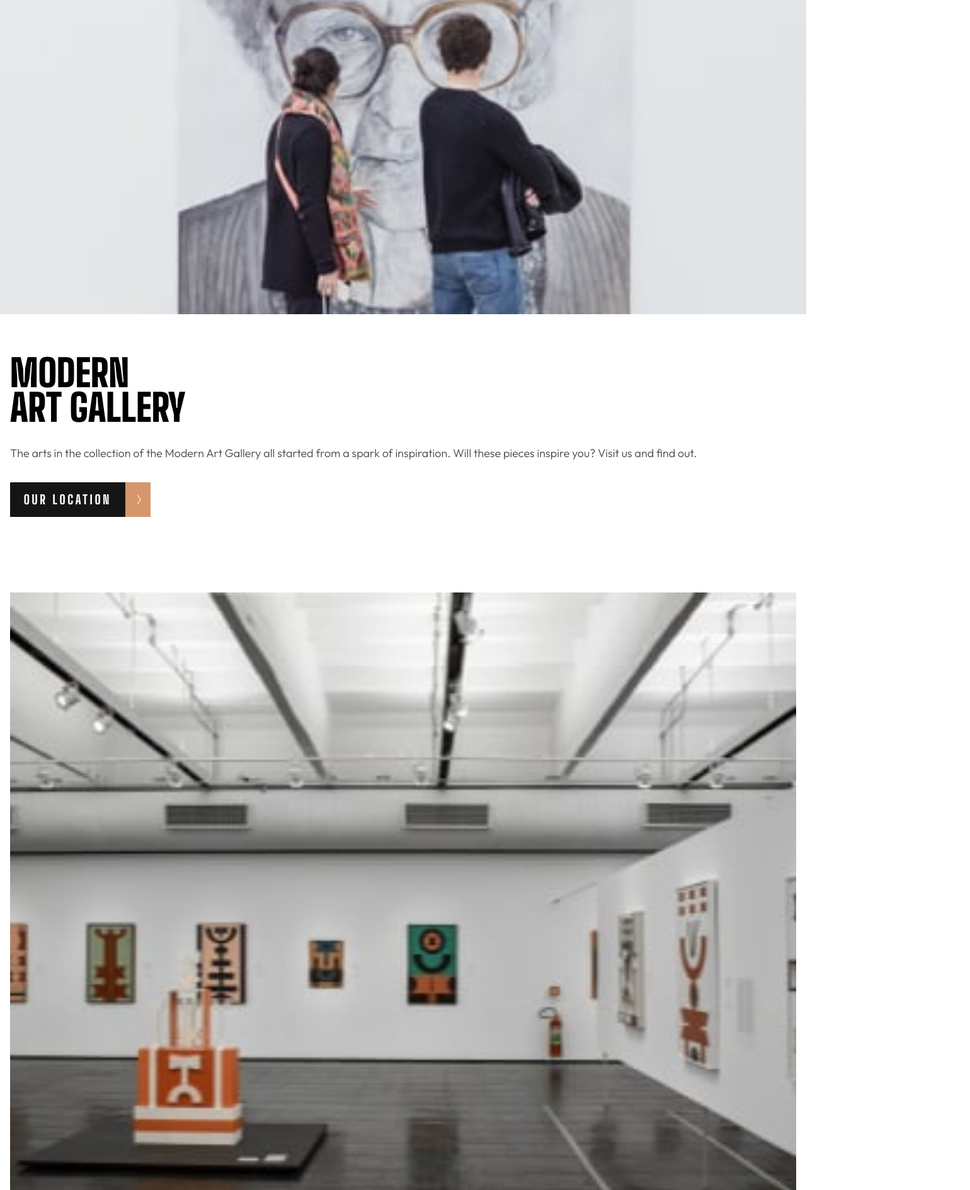
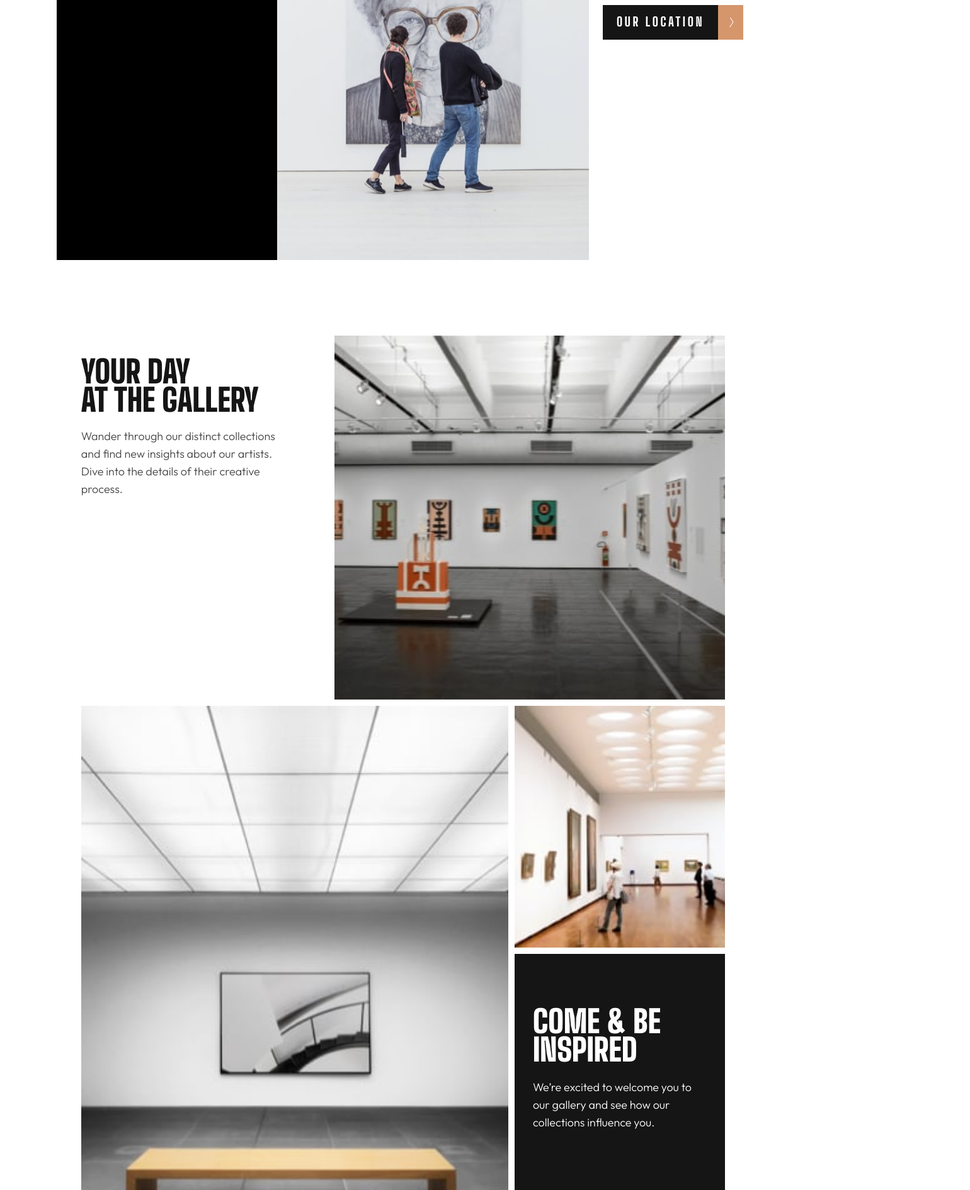
Before and after one commit to haribhuju/Art-Gallery, a plain HTML site: page main/index.html in a window 1280 px wide. Shown: the part 320-2210 px from the top of the page at 63% size, 1540 px wide, since content can reach past the window. Drawn offline with Linux system fonts and the light colour scheme.

Commit message:
auto generated css from scss

```diff
--- a/main/main.css
+++ b/main/main.css
@@ -33,7 +33,9 @@ img {
 }
 
 .wrapper {
+  max-width: 1100px;
   padding: 0 1.6rem;
+  margin: 0 auto;
 }
 
 .header {
@@ -135,6 +137,14 @@ img {
   font-weight: 300;
 }
 
+.tablet {
+  display: none;
+}
+
+.desktop {
+  display: none;
+}
+
 .footer {
   margin-top: 12rem;
   background-color: #151515;
@@ -158,4 +168,118 @@ img {
 .footer__social > img {
   width: 20px;
   height: 20px;
+}
+
+@media (min-width: 600px) {
+  .mobile {
+    display: none;
+  }
+  .tablet {
+    display: block;
+  }
+}
+@media (min-width: 768px) {
+  .wrapper {
+    padding: 0 3.9rem;
+  }
+  .header {
+    position: relative;
+  }
+  .header__img {
+    background-image: url(/main/assets/tablet/image-hero.jpg);
+  }
+  .hero {
+    position: absolute;
+    top: calc(10vh + 5rem);
+    left: calc(10vw + 20rem);
+    margin-right: 4rem;
+  }
+  .gallery {
+    display: grid;
+    grid-template-columns: repeat(3, 1fr);
+    gap: 1rem;
+  }
+  .gallery__info {
+    grid-column: 1/2;
+    grid-row: 1/1;
+    min-width: 223px;
+    margin-top: 3.6rem;
+  }
+  .gallery__img1 {
+    grid-column: 2/-1;
+    grid-row: 1/1;
+    padding-left: 5.8rem;
+  }
+  .gallery__img2 {
+    grid-column: 1/3;
+    grid-row: 2/4;
+  }
+  .gallery__img3 {
+    grid-column: 3/4;
+  }
+  .gallery__infoTwo {
+    min-width: 280px;
+    padding: 8.5rem 2.9rem;
+  }
+  .footer {
+    padding: 5.6rem 4rem;
+    display: flex;
+    justify-content: space-between;
+    gap: 10rem;
+  }
+  .footer__info {
+    padding: 0;
+  }
+}
+@media (min-width: 1100px) {
+  .header {
+    max-width: 1100px;
+    margin: 0 auto;
+  }
+  .header__img {
+    background-image: url(/main/assets/desktop/image-hero.jpg);
+    position: relative;
+    left: 350px;
+  }
+  .header__img:before {
+    content: "";
+    background-color: black;
+    position: absolute;
+    top: 0;
+    left: -350px;
+    width: 40%;
+    max-width: 350px;
+    height: 100%;
+  }
+  .hero {
+    max-width: 1200px;
+    top: 0;
+    left: 8vw;
+  }
+  .hero__info {
+    display: grid;
+    grid-template-columns: 1fr 2fr 1fr;
+    padding-top: 10rem;
+  }
+  .hero__info-title {
+    color: white;
+    padding-left: 10rem;
+  }
+  .hero__info-para {
+    grid-column: 3/4;
+  }
+  .hero__info-cta {
+    grid-column: 3/4;
+  }
+  .tablet {
+    display: none;
+  }
+  .desktop {
+    display: block;
+  }
+}
+@media (min-width: 1600px) {
+  .hero {
+    left: 17vw;
+  }
 }/*# sourceMappingURL=main.css.map */
```
